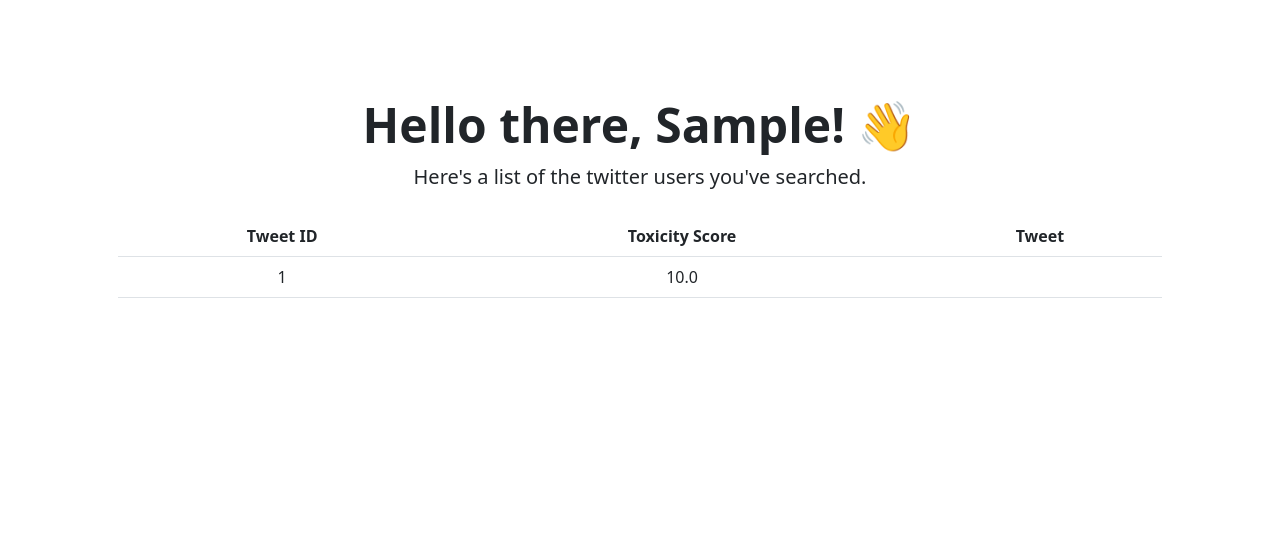
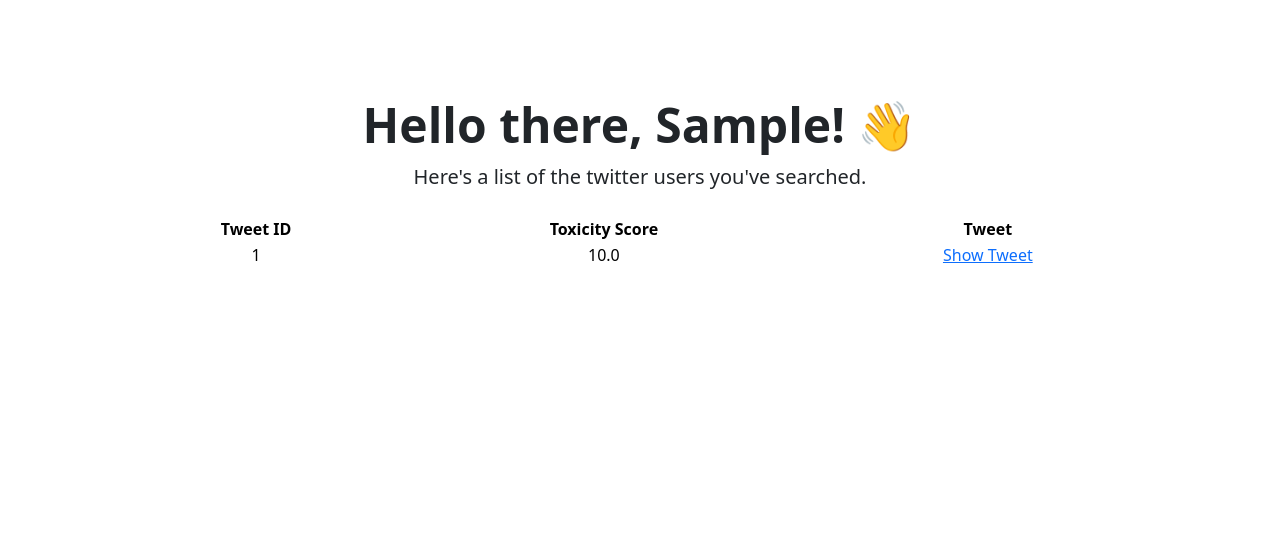
Before and after one commit to franciscojavierarceo/twitter-scan, a Django app: page /results/ in a window 1280 px wide. Shown: the part 89-627 px from the top of the page. Run offline with Django 3.2, Linux system fonts and the light colour scheme; a user stored in the database is signed in; tables that the repository leaves empty hold one stand-in row (values such as "Sample post"); some libraries are stand-ins or nearby versions.

Commit message:
have template working nicely

```diff
--- a/authorization/templates/authorization/results.html
+++ b/authorization/templates/authorization/results.html
@@ -7,7 +7,7 @@
 
         <p class="lead mb-4">Here's a list of the twitter users you've searched.</p>
         <ol class="list-group list-group-flush">
-            <table class="table">
+            <table class="table-light">
             {% for row in results %}
             {% comment %} <li class="list-group-item"> @{{ row.twitter_username }} </li> {% endcomment %}
                     <thead><tr>
@@ -21,9 +21,12 @@
                         <td class="col">{{tweet.tweet_id}}</td>
                         <td class="col">{{tweet.toxicity_score}}</td>
                         <td class="col">
-                            <blockquote class="twitter-tweet">
-                                <a href="https://twitter.com/x/status/{{tweet.tweet_id}}"></a>
-                            </blockquote>
+                            <a href="#" onclick="showTweet('{{tweet.tweet_id}}');" id="{{tweet.tweet_id}}-text">Show Tweet</a>
+                            <div style="display:none" id="{{tweet.tweet_id}}">
+                                <blockquote class="twitter-tweet">
+                                    <a href="https://twitter.com/x/status/{{tweet.tweet_id}}"></a>
+                                </blockquote>
+                            </div>
                         </td>
                     </tr>
                 {% endfor %}
@@ -31,6 +34,20 @@
             {% endfor %}
             </table>
         </ol>
+        <script>
+            function showTweet(tweetid) {
+                var T = document.getElementById(tweetid)
+                if (T.style.display == 'none') {
+                    T.style.display = "block";
+                    var t2 = document.getElementById(tweetid + '-text')
+                    t2.innerHTML = 'Hide Tweet';
+                } else {
+                    T.style.display = "none";
+                    var t2 = document.getElementById(tweetid + '-text')
+                    t2.innerHTML = 'Show Tweet';
+                }
+            }
+        </script>
     </div>
 
 {% endblock %}
```
